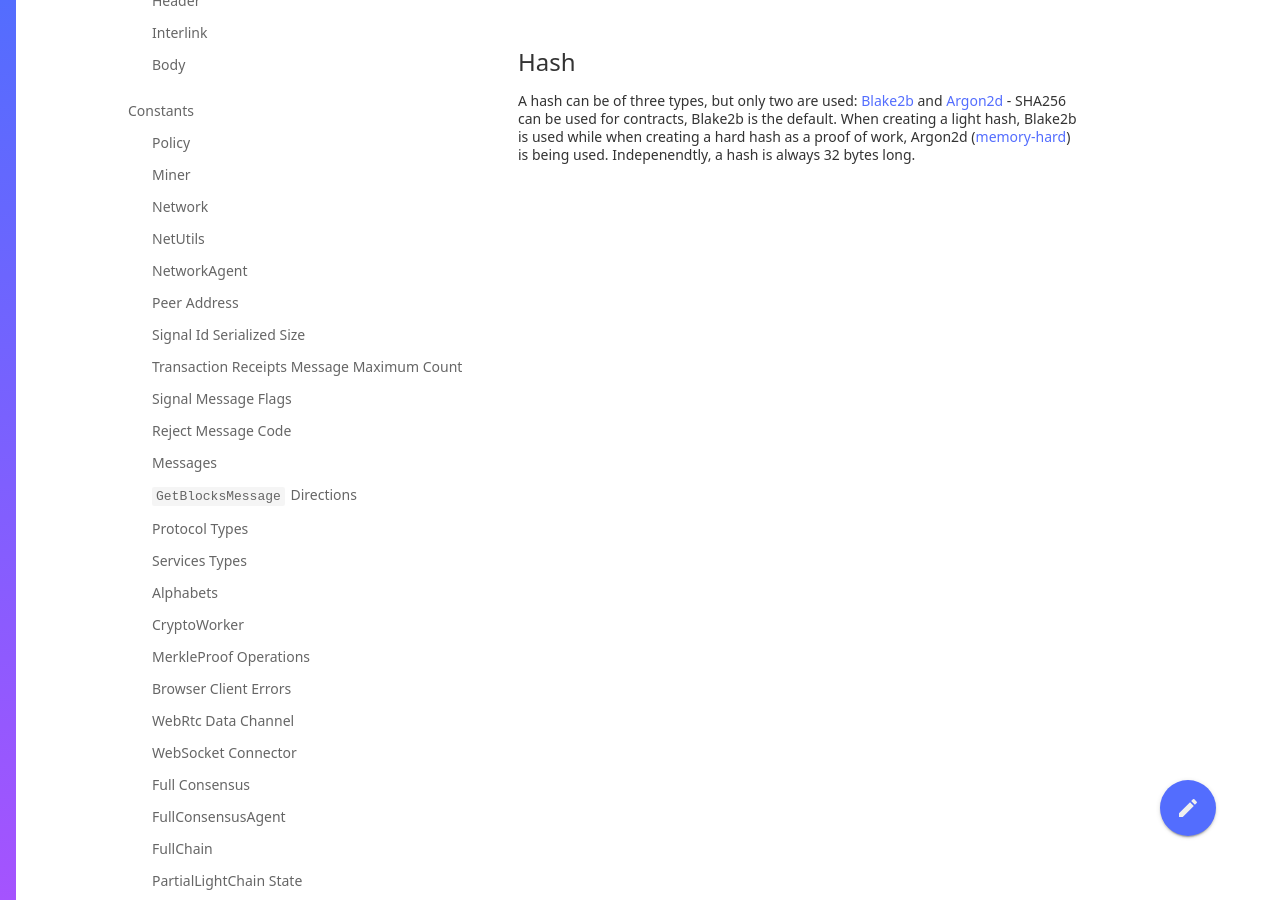
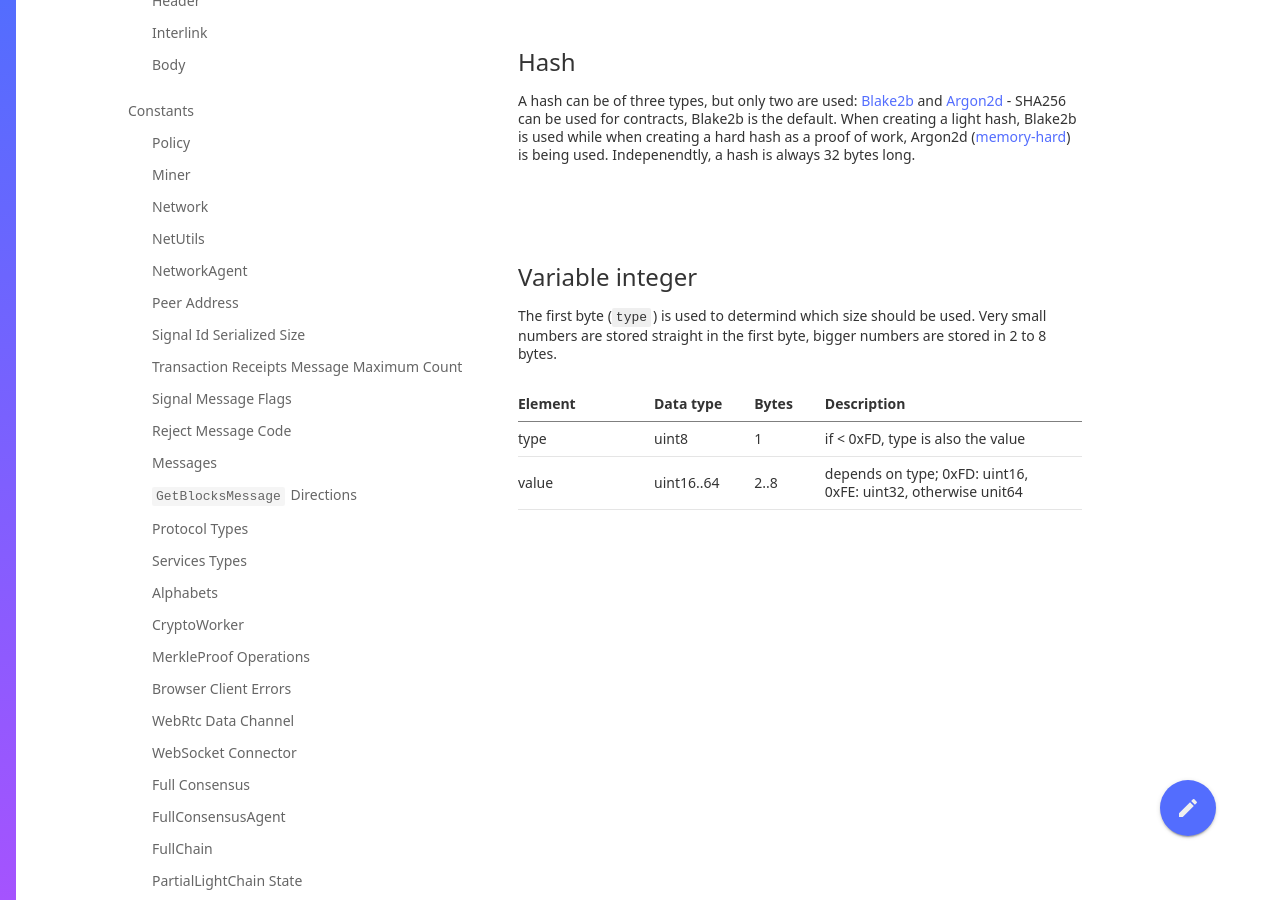
Before and after one commit to nimiq-network/developer-reference, a Jekyll site: the page built from chapters/primitives.md, in a window 1280 px wide and 900 px high, scrolled down 630 px. Built offline with Jekyll 4.4.1, drawn with Linux system fonts in a browser that asks for light colours; our own code applies the rules of GitHub Pages for plain Markdown files.

Commit message:
Added VarInt primitive

```diff
--- a/chapters/primitives.md
+++ b/chapters/primitives.md
@@ -18,3 +18,12 @@ Serialized in 20 bytes usually created by keeping the first 20 bytes of a hash o
 A hash can be of three types, but only two are used: [Blake2b](https://en.wikipedia.org/wiki/BLAKE_%28hash_function%29#Blake2b_algorithm) and [Argon2d](https://en.wikipedia.org/wiki/Argon2) - SHA256 can be used for contracts, Blake2b is the default.
 When creating a light hash, Blake2b is used while when creating a hard hash as a proof of work, Argon2d ([memory-hard](https://en.wikipedia.org/wiki/Memory_bound_function)) is being used.
 Indepenendtly, a hash is always 32 bytes long.
+
+## Variable integer
+
+The first byte (`type`) is used to determind which size should be used. Very small numbers are stored straight in the first byte, bigger numbers are stored in 2 to 8 bytes.
+
+| Element   | Data type   | Bytes     | Description                |
+|-----------|-------------|-----------|----------------------------|
+| type      | uint8       | 1	 		    | if < 0xFD, type is also the value
+| value     | uint16..64  | 2..8	    | depends on type; 0xFD: uint16, 0xFE: uint32, otherwise unit64
```
